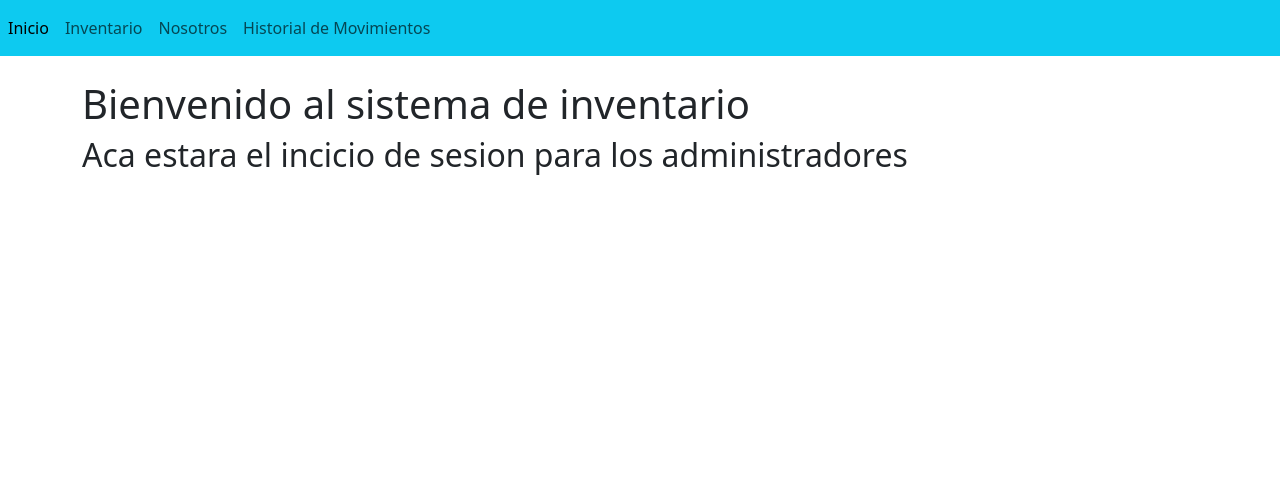
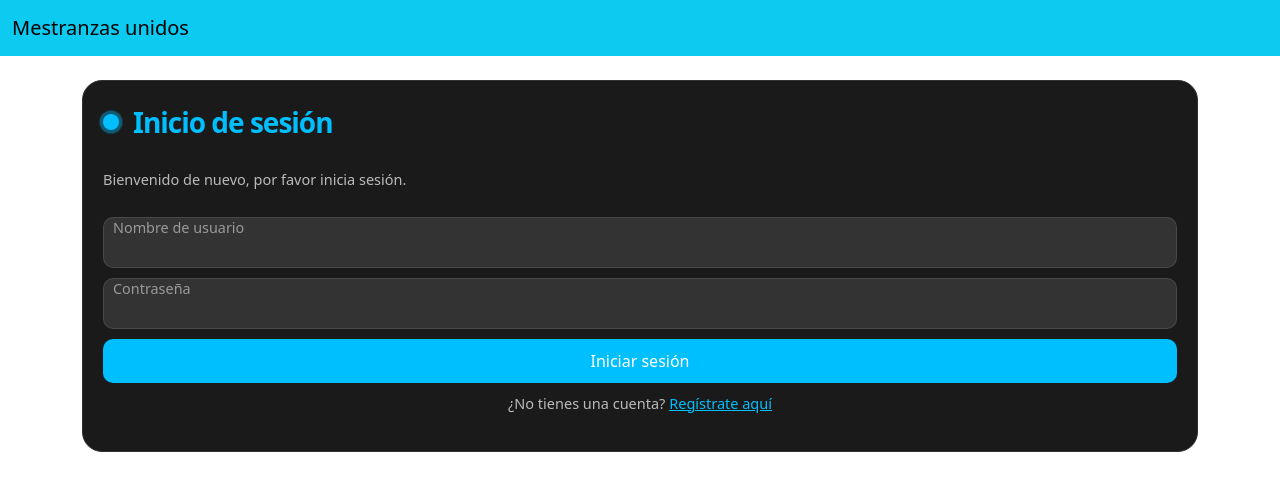
Before and after one commit to joseto02/Maestranzas-Unidos, a Django app: page / in a window 1280 px wide. Shown: the top 491 px of the page. Run offline with Django 5.2, Linux system fonts and the light colour scheme.

Commit message:
Registro, login y editar usuario listo

```diff
--- a/inventario/forms.py
+++ b/inventario/forms.py
@@ -1,5 +1,6 @@
 from django import forms
 from .models import Producto
+from django.contrib.auth.models import User
 
 class ProductoForm(forms.ModelForm):
     class Meta:
@@ -17,3 +18,55 @@ def clean(self):
                     "El stock no puede ser menor que el nivel mínimo."
                 )
         return cleaned_data
+
+class LoginForm(forms.Form):
+    username = forms.CharField(label="Nombre de usuario", widget=forms.TextInput(attrs={'class': 'input'}))
+    password = forms.CharField(label="Contraseña", widget=forms.PasswordInput(attrs={'class': 'input'}))
+
+class UserRegistroForm(forms.ModelForm):
+    password1 = forms.CharField( widget=forms.PasswordInput(attrs={'class': 'input'}), label='Contraseña')
+    password2 = forms.CharField( widget=forms.PasswordInput(attrs={'class': 'input'}), label='Confirmar Contraseña')
+
+    class Meta:
+        model = User
+        fields = ['username', 'first_name', 'email']
+        labels = {
+            'username': 'Nombre de usuario',
+            'first_name': 'Nombre',
+            'email': 'Correo Electrónico'
+        }
+        widgets = {
+            "username": forms.TextInput(attrs={"class": "input"}),
+            "first_name": forms.TextInput(attrs={"class": "input"}),
+            "email": forms.EmailInput(attrs={"class": "input"}),
+        }
+
+    def clean_password2(self):
+        cd = self.cleaned_data
+        if cd['password1'] != cd['password2']:
+            raise forms.ValidationError("Las contraseñas no coinciden.")
+        return cd['password2']
+
+class UserUpdateForm(forms.ModelForm):
+    password1 = forms.CharField(widget=forms.PasswordInput(attrs={'class': 'input'}), label='Nueva Contraseña', required=False)
+    password2 = forms.CharField(widget=forms.PasswordInput(attrs={'class': 'input'}), label='Confirmar Nueva Contraseña', required=False)
+
+    class Meta:
+        model = User
+        fields = ['username']
+        labels = {
+            "username": "Nombre de usuario",
+        }
+        widgets = {
+            "username": forms.TextInput(attrs={"class": "input"}),
+        }
+
+    def clean(self):
+        cleaned_data = super().clean()
+        password1 = cleaned_data.get('password1')
+        password2 = cleaned_data.get('password2')
+
+        if password1 or password2:
+            if password1 != password2:
+                raise forms.ValidationError("Las contraseñas no coinciden.")
+        return cleaned_data
--- /dev/null
+++ b/inventario/static/css/registro.css
@@ -0,0 +1,137 @@
+/* From Uiverse.io by ammarsaa */
+.form {
+    display: flex;
+    flex-direction: column;
+    gap: 10px;
+    max-width: 3000px;
+    padding: 20px;
+    border-radius: 20px;
+    position: relative;
+    background-color: #1a1a1a;
+    color: #fff;
+    border: 1px solid #333;
+}
+
+.title {
+    font-size: 28px;
+    font-weight: 600;
+    letter-spacing: -1px;
+    position: relative;
+    display: flex;
+    align-items: center;
+    padding-left: 30px;
+    color: #00bfff;
+}
+
+.title::before {
+    width: 18px;
+    height: 18px;
+}
+
+.title::after {
+    width: 18px;
+    height: 18px;
+    animation: pulse 1s linear infinite;
+}
+
+.title::before,
+.title::after {
+    position: absolute;
+    content: "";
+    height: 16px;
+    width: 16px;
+    border-radius: 50%;
+    left: 0px;
+    background-color: #00bfff;
+}
+
+.message,
+.signin {
+    font-size: 14.5px;
+    color: rgba(255, 255, 255, 0.7);
+}
+
+.signin {
+    text-align: center;
+}
+
+.signin a:hover {
+    text-decoration: underline royalblue;
+}
+
+.signin a {
+    color: #00bfff;
+}
+
+.flex {
+    display: flex;
+    width: 100%;
+    gap: 6px;
+}
+
+.form label {
+    position: relative;
+}
+
+.form label .input {
+    background-color: #333;
+    color: #fff;
+    width: 100%;
+    padding: 20px 05px 05px 10px;
+    outline: 0;
+    border: 1px solid rgba(105, 105, 105, 0.397);
+    border-radius: 10px;
+}
+
+.form label .input+span {
+    color: rgba(255, 255, 255, 0.5);
+    position: absolute;
+    left: 10px;
+    top: 0px;
+    font-size: 0.9em;
+    cursor: text;
+    transition: 0.3s ease;
+}
+
+.form label .input:placeholder-shown+span {
+    top: 12.5px;
+    font-size: 0.9em;
+}
+
+.form label .input:focus+span,
+.form label .input:valid+span {
+    color: #00bfff;
+    top: 0px;
+    font-size: 0.7em;
+    font-weight: 600;
+}
+
+.input {
+    font-size: medium;
+}
+
+.submit {
+    border: none;
+    outline: none;
+    padding: 10px;
+    border-radius: 10px;
+    color: #fff;
+    font-size: 16px;
+    transform: .3s ease;
+    background-color: #00bfff;
+}
+
+.submit:hover {
+    background-color: #00bfff96;
+}
+
+@keyframes pulse {
+    from {
+        transform: scale(0.9);
+        opacity: 1;
+    }
+
+    to {
+        transform: scale(1.8);
+        opacity: 0;
+    } }
--- /dev/null
+++ b/inventario/templates/autenticacion/login.html
@@ -0,0 +1,64 @@
+{% extends 'inventario/base.html' %}
+{% load static %}
+
+{% block title %} Login {% endblock %}
+{% block styles %}
+<link rel="stylesheet" href="{% static 'css/registro.css' %}">
+{% endblock %}
+
+{% block content %}
+
+<!-- <div class="column is-half">
+    <h1 class="is-size-3 mt-3">Inicio de sesión</h1>
+    <p class="is-size-5"></p>
+
+    <form method="post">
+        {% csrf_token %}
+        {% for field in form %}
+            {{field.label_tag}} {{field}}
+
+        {% endfor %}
+
+        {% if error %}
+        <div class="notification is-danger mt-3 text-danger">
+            {{ error }}
+        </div>
+        {% endif %}
+
+        <input type="submit" value="Iniciar sesion" class="button is-primary mt-3">
+        <input type="hidden" name="next" value="{{ next }}" />
+
+        <p>Si no tienes una cuenta Registrate aqui <a href="{% url 'registro' %}">Registro</a>
+        </p>
+    </form>
+</div> -->
+
+<form class="form" method="post" novalidate>
+    <p class="title">Inicio de sesión</p>
+    <p class="message">Bienvenido de nuevo, por favor inicia sesión.</p>
+
+    {% csrf_token %}
+
+    {% for field in form %}
+    <label>
+        {{ field }}
+        <span>{{ field.label }}</span>
+        {% if field.errors %}
+        <p class="help is-danger">{{ field.errors }}</p>
+        {% endif %}
+    </label>
+    {% endfor %}
+
+    {% if error %}
+    <div class="notification is-danger mt-2">
+        {{ error }}
+    </div>
+    {% endif %}
+
+    <input type="hidden" name="next" value="{{ next }}">
+
+    <button type="submit" class="submit">Iniciar sesión</button>
+    <p class="signin">¿No tienes una cuenta? <a href="{% url 'registro' %}">Regístrate aquí</a></p>
+</form>
+
+{% endblock %}
--- a/inventario/templates/inventario/base.html
+++ b/inventario/templates/inventario/base.html
@@ -6,18 +6,39 @@
     <meta name="viewport" content="width=device-width, initial-scale=1.0">
     <title> {% block title %}  {% endblock %} </title>
     <link href="https://cdn.jsdelivr.net/npm/bootstrap@5.3.6/dist/css/bootstrap.min.css" rel="stylesheet" integrity="sha384-4Q6Gf2aSP4eDXB8Miphtr37CMZZQ5oXLH2yaXMJ2w8e2ZtHTl7GptT4jmndRuHDT" crossorigin="anonymous">
+    {% block styles %} {% endblock %}
 </head>
 <body>
 
-    <nav class="navbar navbar-expand  navbar-light bg-info">
-        <div class="nav navbar-nav">
-            <a class="nav-item nav-link active" href="{% url 'inicio' %}" aria-current="page">Inicio</a>
-            <a class="nav-item nav-link" href="{% url 'inventario' %}">Inventario</a>
-            <a class="nav-item nav-link" href="#">Nosotros</a>
-            <a class="nav-item nav-link" href="{% url 'historial_general' %}">Historial de Movimientos</a>
-
+    <nav class="navbar navbar-expand-lg navbar-light bg-info">
+        <div class="container-fluid">
+            <a class="navbar-brand" href="{% url 'login' %}">Mestranzas unidos</a>
+            {% if user.is_authenticated %}
+            <div class="collapse navbar-collapse" id="navbarSupportedContent">
+                <ul class="navbar-nav me-auto mb-2 mb-lg-0">
+                    <li class="nav-item">
+                        <a class="nav-link active" aria-current="page" href="{% url 'inventario' %}">Inventario</a>
+                    </li>
+                    <li class="nav-item">
+                        <a class="nav-link active" aria-current="page" href="{% url 'historial_general' %}">Historial de movimientos</a>
+                    </li>
+                </ul>
+                <ul class="nav justify-content-end">
+                    <li class="nav-item">
+                        <a class="nav-link active" aria-current="page">Bienvenido {{ user.username }}</a>
+                    </li>
+                    <li class="nav-item">
+                        <a class="btn btn-success btn-sm" href="{% url 'editar_usuario' %}">Editar cuenta</a>
+                    </li>
+                    <li class="nav-item">
+                        <a class="btn btn-danger btn-sm" href="{% url 'logout' %}">Cerrar sesión</a>
+                    </li>
+                </ul>
+            </div>
+            {% endif %}
         </div>
     </nav>
+
 
 
     <div class="container">
--- a/inventario/urls.py
+++ b/inventario/urls.py
@@ -5,7 +5,7 @@ from django.conf import settings
 from django.contrib.staticfiles.urls import static
 
 urlpatterns = [
-    path("", views.inicio, name="inicio"),
+    path("", views.user_login, name="login"),
     path("inventario/", views.listar_productos, name="inventario"),
     path("inventario/crear/", views.crear_producto, name="crear"),
     path("inventario/editar/<int:id>", views.editar_producto, name="editar"),
@@ -15,5 +15,9 @@ urlpatterns = [
     path("historial/<int:componente_id>/", views.historial_movimientos, name="historial_movimientos"),
     path('historial/', views.historial_general, name='historial_general'),
 
+    path("logout/", views.logout_view, name="logout"),
+    path("registro/", views.user_register, name="registro"),
+    path("editar-usuario/", views.editar_usuario, name="editar_usuario"),
+
 
 ] + static(settings.MEDIA_URL, document_root=settings.MEDIA_ROOT)
--- a/inventario/views.py
+++ b/inventario/views.py
@@ -1,6 +1,8 @@
 from django.shortcuts import render, redirect
+from django.contrib.auth import authenticate, login as auth_login, logout, update_session_auth_hash
+from django.contrib.auth.decorators import login_required
 from .models import Producto, Movimiento
-from .forms import ProductoForm
+from .forms import ProductoForm, LoginForm, UserRegistroForm, UserUpdateForm
 # Create your views here.
 
 def inicio(request):
@@ -35,7 +37,6 @@ def editar_producto(request, id):
     if formulario.is_valid() and request.POST:
         formulario.save()
 
-        # Registrar movimiento de edición
         Movimiento.objects.create(
             componente=producto,
             tipo="edición",
@@ -52,7 +53,6 @@ def editar_producto(request, id):
 def eliminar_producto(request, id):
     producto = Producto.objects.get(id=id)
 
-    # Registrar movimiento antes de borrar
     Movimiento.objects.create(
         componente=producto,
         tipo="eliminación",
@@ -65,6 +65,7 @@ def eliminar_producto(request, id):
     return redirect('inventario')
 
 
+@login_required
 def listar_productos(request):
     query = request.GET.get('q')
     if query:
@@ -156,7 +157,7 @@ def historial_movimientos(request, componente_id):
         {"componente": componente, "movimientos": movimientos},
     )
 
-#--------------------------------------------------------------------------
+# --------------------------------------------------------------------------
 
 def historial_general(request):
     movimientos = Movimiento.objects.all().order_by('-fecha')
@@ -166,3 +167,60 @@ def historial_general(request):
         movimientos = movimientos.filter(componente__nombre__icontains=componente)
 
     return render(request, 'productos/historial_general.html', {'movimientos': movimientos})
+
+def user_login(request):
+    if request.method == "POST":
+        form = LoginForm(request.POST)
+        if form.is_valid():
+            cd = form.cleaned_data
+            user = authenticate(request, username=cd['username'], password=cd['password'])
+            if user is not None:
+                if user.is_active:
+                    auth_login(request, user)
+                    return redirect('inventario')
+                else:
+                    return render(request, 'autenticacion/login.html', {'form': form, 'error': 'Cuenta inactiva.'})
+            else:
+                return render(request, 'autenticacion/login.html', {'form': form, 'error': 'Usuario o contraseña incorrectos.'})
+    else:
+        form = LoginForm()
+        return render(request, "autenticacion/login.html", {"form": form})
+
+@login_required
+def logout_view(request):
+    logout(request)
+    return redirect('login')
+
+def user_register(request):
+    if request.method == "POST":
+        user_form = UserRegistroForm(request.POST)
+        if user_form.is_valid():
+            new_user = user_form.save(commit=False)
+            new_user.set_password(user_form.cleaned_data['password1'])
+            new_user.save()
+            return redirect('login')
+    else:
+        user_form = UserRegistroForm()
+    return render(request, 'autenticacion/registro.html', {'form': user_form})
+
+
+@login_required
+def editar_usuario(request):
+    if request.method == "POST":
+        form = UserUpdateForm(request.POST, instance=request.user)
+        if form.is_valid():
+            user = form.save(commit=False)
+            password = form.cleaned_data.get("password1")
+
+            if password:
+                user.set_password(password)
+                update_session_auth_hash(
+                    request, user
+                )  # Mantiene sesión activa tras cambiar contraseña
+
+            user.save()
+            return redirect("inventario")
+    else:
+        form = UserUpdateForm(instance=request.user)
+
+    return render(request, "autenticacion/editar_usuario.html", {"form": form})
--- a/sistema/settings.py
+++ b/sistema/settings.py
@@ -125,3 +125,5 @@ MEDIA_ROOT = os.path.join(BASE_DIR, '')
 MEDIA_URL = '/imagenes/'
 
 DEFAULT_AUTO_FIELD = 'django.db.models.BigAutoField'
+
+LOGIN_URL = 'login'
```
Also changed, not shown: inventario/templates/autenticacion/editar_usuario.html (added, +35 -0 lines), inventario/templates/autenticacion/registro.html (added, +65 -0 lines).
